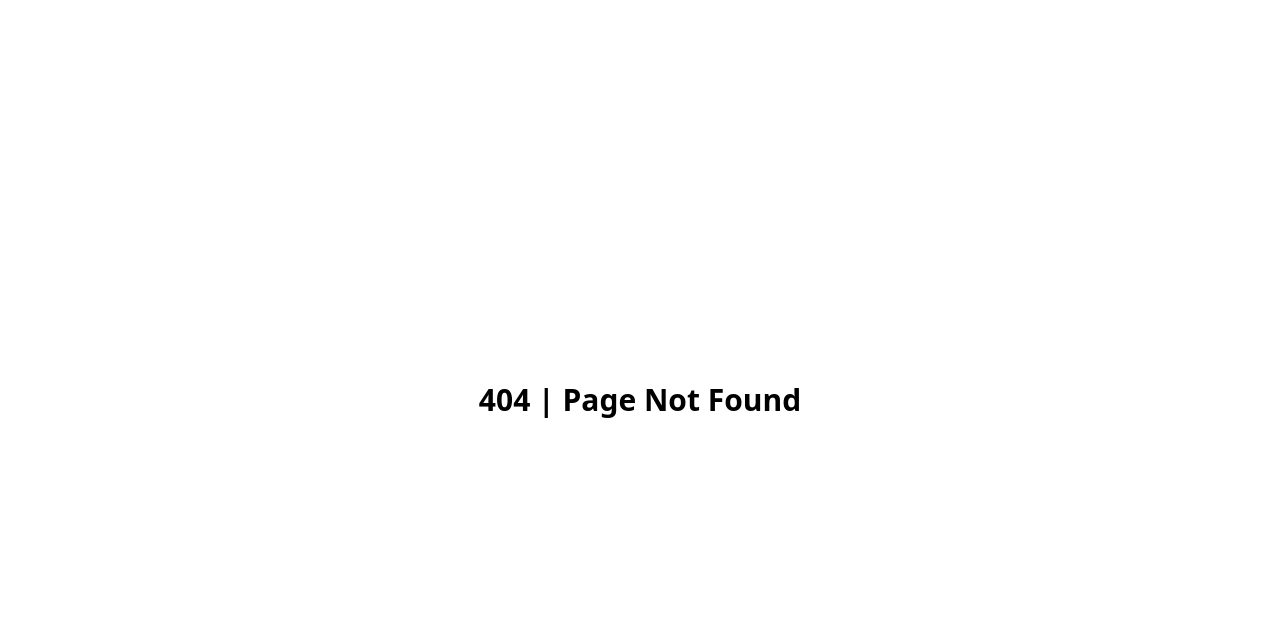
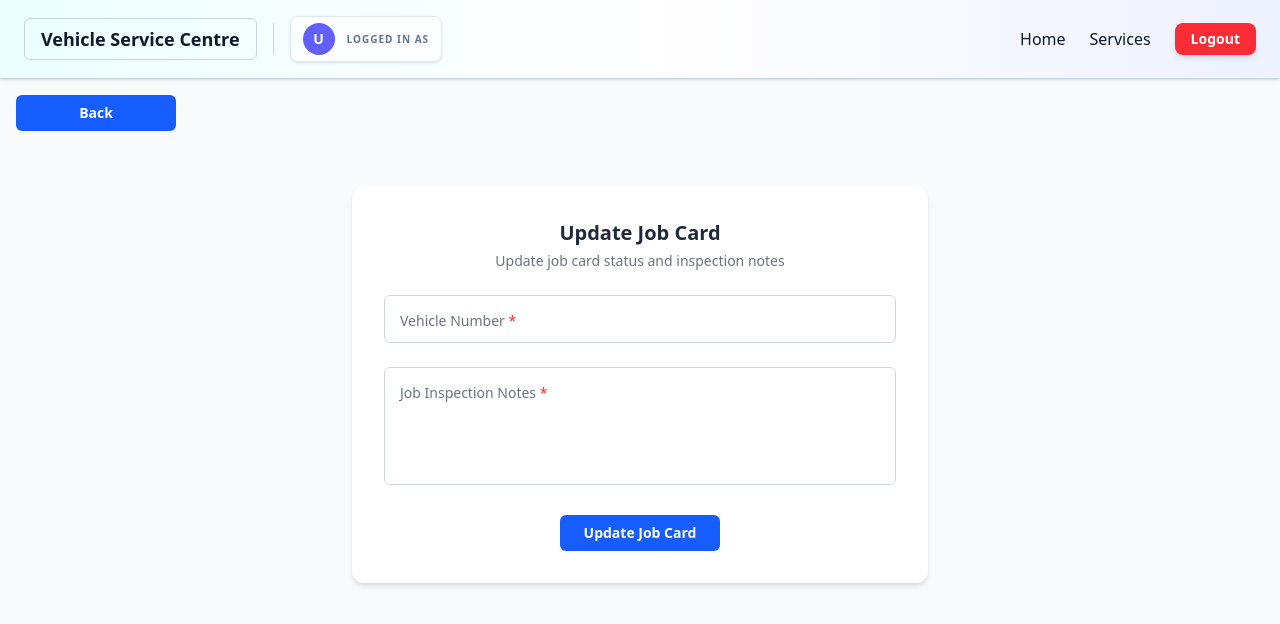
Before and after one commit to Developershaha/vehicleserviceandmaintenancecentre_frontend, a React (Vite) app: page /appointments/updatejobcard in a window 1280 px wide. Before the commit this address had no page. Shown: the top 624 px of the page. Built offline with nearby package versions, Linux system fonts and the light colour scheme.

Commit message:
added code

```diff
--- a/package.json
+++ b/package.json
@@ -24,6 +24,7 @@
     "jwt-decode": "^4.0.0",
     "react": "^19.2.0",
     "react-dom": "^19.2.0",
+    "react-icons": "^5.6.0",
     "react-redux": "^9.2.0",
     "react-router-dom": "^7.12.0",
     "tailwindcss": "^4.1.18",
--- /dev/null
+++ b/src/components/common/UpdateJobCard.tsx
@@ -0,0 +1,222 @@
+import { useFormik } from "formik";
+import axiosInstance from "../auth/pages/apis/axiosInstance";
+import VehicleInput from "./VehicleInput";
+import VehicleButton from "./VehicleButton";
+import { useLocation, useNavigate } from "react-router-dom";
+import { useAppDispatch } from "../../store/hook";
+import { showSnackbar } from "../../store/snackbarSlice";
+import { useEffect, useState } from "react";
+import VehicleTextarea from "./VehicleTextarea";
+
+const UpdateJobCard = () => {
+  const [loading, setLoading] = useState(false);
+  const [jobCard, setJobCard] = useState<any>(null);
+
+  const navigate = useNavigate();
+  const dispatch = useAppDispatch();
+  const { state: appointmentId } = useLocation();
+
+  const formik = useFormik({
+    initialValues: {
+      jcld: "",
+      jcStatus: "",
+      jcInspectionNotes: "",
+    },
+
+    enableReinitialize: true,
+
+    onSubmit: async (values) => {
+      try {
+        await axiosInstance.put("/admin/job-cards", null, {
+          params: {
+            jcld: values.jcld,
+            jcStatus: values.jcStatus,
+            jcInspectionNotes: values.jcInspectionNotes,
+          },
+        });
+
+        dispatch(
+          showSnackbar({
+            message: "Job Card Updated Successfully",
+            severity: "success",
+          }),
+        );
+
+        navigate("/appointments");
+      } catch (error) {
+        dispatch(
+          showSnackbar({
+            message: "Failed to update Job Card",
+            severity: "error",
+          }),
+        );
+      }
+    },
+  });
+
+  const getJobCardDetails = async () => {
+    try {
+      setLoading(true);
+
+      const response = await axiosInstance.get("/job-cards", {
+        params: { aptId: appointmentId },
+      });
+
+      const data = response?.data?.entity;
+
+      setJobCard(data);
+
+      formik.setValues({
+        jcld: data?.jcId || "",
+        jcStatus: data?.jcStatus || "",
+        jcInspectionNotes: data?.jcInspectionNotes || "",
+      });
+    } catch (error) {
+      console.error("Error fetching job card", error);
+    } finally {
+      setLoading(false);
+    }
+  };
+
+  useEffect(() => {
+    if (appointmentId) {
+      getJobCardDetails();
+    }
+  }, []);
+
+  return (
+    <>
+      {/* Back Button */}
+      <div className="mb-4 flex items-center">
+        <VehicleButton text="Back" onClick={() => navigate("/appointments")} />
+      </div>
+
+      <div className="flex justify-center px-4 py-10">
+        <div className="w-full max-w-xl rounded-xl bg-white p-8 shadow-md">
+          {/* Header */}
+          <div className="mb-6 text-center">
+            <h1 className="text-xl font-semibold text-gray-800">
+              Update Job Card
+            </h1>
+            <p className="text-sm text-gray-500 mt-1">
+              Update job card status and inspection notes
+            </p>
+          </div>
+
+          {/* Job Card Details */}
+          {jobCard && (
+            <div className="mb-8 overflow-hidden rounded-xl border border-gray-200 bg-white shadow-sm">
+              {/* Header Section */}
+              <div className="border-b border-gray-100 bg-gray-50/50 px-5 py-3">
+                <h2 className="text-sm font-bold uppercase tracking-wider text-gray-600">
+                  Job Card Information
+                </h2>
+              </div>
+
+              {/* Details Grid */}
+              <div className="grid grid-cols-1 gap-y-4 p-5 sm:grid-cols-2 sm:gap-x-8">
+                {/* Job Card ID */}
+                <div className="flex flex-col border-l-2 border-blue-500 pl-3">
+                  <span className="text-xs font-medium text-gray-400">
+                    Job Card ID
+                  </span>
+                  <span className="font-semibold text-gray-800">
+                    {jobCard.jcId}
+                  </span>
+                </div>
+
+                {/* Appointment ID */}
+                <div className="flex flex-col border-l-2 border-indigo-500 pl-3">
+                  <span className="text-xs font-medium text-gray-400">
+                    Appointment ID
+                  </span>
+                  <span className="font-semibold text-gray-800">
+                    #{jobCard.jcAptId}
+                  </span>
+                </div>
+
+                {/* Created By */}
+                <div className="flex flex-col border-l-2 border-gray-300 pl-3">
+                  <span className="text-xs font-medium text-gray-400">
+                    Technician / Admin
+                  </span>
+                  <span className="text-sm text-gray-700">
+                    {jobCard.jcCreatedBy}
+                  </span>
+                </div>
+
+                {/* Status Badge */}
+                <div className="flex flex-col border-l-2 border-emerald-500 pl-3">
+                  <span className="text-xs font-medium text-gray-400 mb-1">
+                    Current Status
+                  </span>
+                  <span className="inline-flex w-fit items-center rounded-md bg-emerald-50 px-2 py-1 text-xs font-bold text-emerald-700 ring-1 ring-inset ring-emerald-600/20">
+                    {jobCard.jcStatus?.toUpperCase()}
+                  </span>
+                </div>
+
+                {/* Progress Bar Section (Full Width) */}
+                <div className="sm:col-span-2 mt-2">
+                  <div className="flex items-center justify-between mb-1">
+                    <span className="text-xs font-medium text-gray-500">
+                      Service Progress
+                    </span>
+                    <span className="text-xs font-bold text-blue-600">
+                      {jobCard.jcProgressPercentage}%
+                    </span>
+                  </div>
+                  <div className="h-2 w-full rounded-full bg-gray-100">
+                    <div
+                      className="h-2 rounded-full bg-blue-500 transition-all duration-500"
+                      style={{ width: `${jobCard.jcProgressPercentage}%` }}
+                    ></div>
+                  </div>
+                </div>
+              </div>
+            </div>
+          )}
+
+          {/* Form */}
+          <form onSubmit={formik.handleSubmit}>
+            <VehicleInput
+              label="Vehicle Number"
+              name="vehVehicleNumber"
+              value={formik.values.jcStatus}
+              onChange={(e) => {
+                formik.setFieldValue(
+                  "vehVehicleNumber",
+                  e.target.value.toUpperCase(),
+                );
+              }}
+              onBlur={formik.handleBlur}
+              error={formik.errors.jcStatus}
+              touched={formik.touched.jcStatus}
+              required
+            />
+
+            <VehicleTextarea
+              label="Job Inspection Notes"
+              name="jcInspectionNotes"
+              value={formik.values.jcInspectionNotes}
+              onChange={formik.handleChange}
+              onBlur={formik.handleBlur}
+              error={formik.errors.jcInspectionNotes}
+              touched={formik.touched.jcInspectionNotes}
+              required
+            />
+
+            <div className="mt-6">
+              <VehicleButton
+                text="Update Job Card"
+                type="submit"
+                align="center"
+              />
+            </div>
+          </form>
+        </div>
+      </div>
+    </>
+  );
+};
+
+export default UpdateJobCard;
--- a/src/components/module/appoitment/AppointmentList.tsx
+++ b/src/components/module/appoitment/AppointmentList.tsx
@@ -12,7 +12,6 @@ import KeyboardArrowDownIcon from "@mui/icons-material/KeyboardArrowDown";
 import KeyboardArrowRightIcon from "@mui/icons-material/KeyboardArrowRight";
 import CommonPagination from "../../common/CommonPagination";
 import { TITLE_OPTIONS } from "../../common/common";
-
 const AppointmentList = () => {
   const navigate = useNavigate();
   const dispatch = useAppDispatch();
@@ -229,6 +228,9 @@ const AppointmentList = () => {
                   {userType === "customer" && (
                     <th className="px-3 py-2">Assigned Mechanic</th>
                   )}
+                  {userType === "mechanic" && (
+                    <th className="px-3 py-2 text-center">Update Job Card</th>
+                  )}
                   <th className="px-3 py-2 text-center">Delete</th>
                 </tr>
               </thead>
@@ -409,6 +411,29 @@ const AppointmentList = () => {
                               : "-"}
                           </td>
                         )}
+                        {userType === "mechanic" && (
+                          <td className="px-3 py-2 text-center">
+                            <div className="flex items-center justify-center">
+                              <button
+                                title="Edit Job Card"
+                                onClick={() =>
+                                  navigate("/appointments/updatejobcard", {
+                                    state: appoitmemt?.aptId,
+                                  })
+                                }
+                                className="p-2 rounded-md hover:bg-green-100 transition"
+                              >
+                                <svg
+                                  className="w-5 h-5 text-green-600"
+                                  viewBox="0 0 24 24"
+                                  fill="currentColor"
+                                >
+                                  <path d="M3 17.25V21h3.75l11-11.03-3.75-3.75L3 17.25zm17.71-10.04a1.003 1.003 0 000-1.42l-2.5-2.5a1.003 1.003 0 00-1.42 0l-1.83 1.83 3.75 3.75 1.99-1.66z" />
+                                </svg>
+                              </button>
+                            </div>
+                          </td>
+                        )}
                         <td className="px-3 py-2 text-center">
                           <button
                             onClick={() => {
@@ -474,6 +499,7 @@ const AppointmentList = () => {
         }}
         onConfirm={handleDeleteAppointment}
       />
+
       <ConfirmAssignRejectModal
         open={showAssignRejectModal}
         onClose={() => {
--- a/src/routes/AppRoutes.tsx
+++ b/src/routes/AppRoutes.tsx
@@ -12,6 +12,7 @@ import AppointmentList from "../components/module/appoitment/AppointmentList";
 import AppoitmentBookOrVehicle from "../components/module/appoitment/AppoitmentBookOrVehicle";
 import UserList from "../components/module/user/UserList";
 import AddUser from "../components/module/user/AddUser";
+import UpdateJobCard from "../components/common/UpdateJobCard";
 
 const AppRoutes = () => {
   return (
@@ -35,6 +36,10 @@ const AppRoutes = () => {
           path="/appointments/checkVehicles"
           element={<AppoitmentBookOrVehicle />}
         />
+        <Route
+          path="/appointments/updatejobcard"
+          element={<UpdateJobCard />}
+        />
         <Route path="/appointments/add" element={<AddVehicle />} />
         {/* 👤 User Module */}
         <Route path="/users" element={<UserList />} />
```
Also changed, not shown: 1 other file (tests, documents, lock files or other folders).
